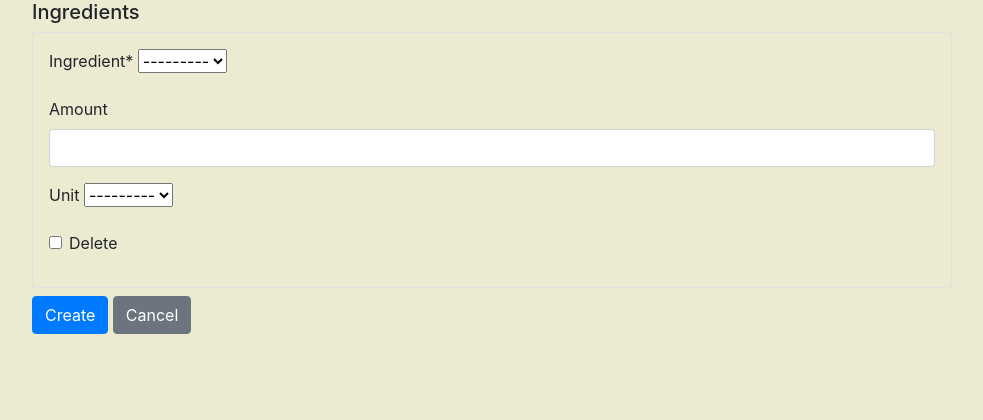
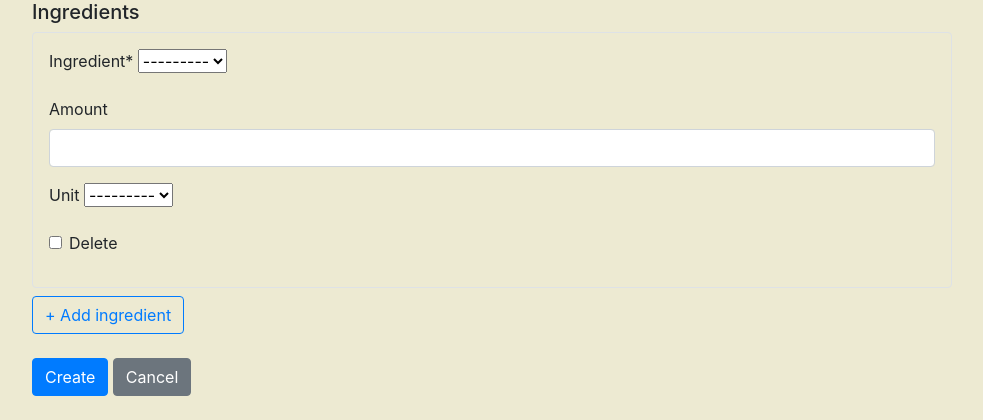
Before and after one commit to Pavlo-Voitov/restaurant-kitchen-service, a Django app: page /dishes/create in a window 1280 px wide. Shown: the part 708-1128 px from the top of the page, without its empty margins (243-1226 px from the left). Before the commit the page ends 1042 px from the top, so only its background shows below. Run offline with Django 5.2, Linux system fonts and the light colour scheme; the visitor is signed in with stand-in values (Sample User, id 1); data comes from the database, SQL or seed files in the repository; data that the repository does not hold is empty; parts of the project's set-up code (start-up, migrations or seed data) failed here and were passed over; some libraries are stand-ins or nearby versions.

Commit message:
Add 'Add ingredient' button to the create/update form and fix some code

```diff
--- a/kitchen/views.py
+++ b/kitchen/views.py
@@ -28,9 +28,7 @@ class DishListView(LoginRequiredMixin, generic.ListView):
         selected_dish_type = self.request.GET.get("dish_type")
         context["selected_dish_type"] = int(selected_dish_type) if selected_dish_type else None
 
-        cooks = Cook.objects.all()
         selected_cook = self.request.GET.get("cook")
-        context["cooks"] = cooks
         context["selected_cook"] = int(selected_cook) if selected_cook else None
 
         search_query = self.request.GET.get("search")
--- a/templates/kitchen/cook_detail.html
+++ b/templates/kitchen/cook_detail.html
@@ -5,7 +5,7 @@
   <p class="text-muted mb-1"><strong>Username:</strong> <a href="{% url 'kitchen:cook-update' %}">{{ cook.get_username }}</a></p>
 <p class="mb-1"><strong>Years of experience:</strong> {{ cook.years_of_experience|default:"—" }}</p>
 <p class="mb-1"><strong>Is staff:</strong> {{ cook.is_staff }}</p>
-<p><strong>Years of experience:</strong> {{ cook.email|default:"—" }}</p>
+<p><strong>Email:</strong> {{ cook.email|default:"—" }}</p>
 
 <hr>
 
--- a/templates/kitchen/dish_form.html
+++ b/templates/kitchen/dish_form.html
@@ -11,23 +11,59 @@
 
     {{ formset.management_form }}
 
-    {% for f in formset %}
-      <div class="border rounded p-3 mb-2">
-        {{ f|crispy }}
+    <div id="ingredients-forms">
+      {% for f in formset %}
+        <div class="border rounded p-3 mb-2 ingredient-form">
+          {{ f|crispy }}
+        </div>
+      {% endfor %}
+    </div>
+
+    <div id="empty-ingredient-form" class="d-none">
+      <div class="border rounded p-3 mb-2 ingredient-form">
+        {{ formset.empty_form|crispy }}
       </div>
-    {% endfor %}
+    </div>
 
-    <input type="submit" value="{% if object %}Save{% else %}Create{% endif %}" class="btn btn-primary">
+    <button type="button" class="btn btn-outline-primary mb-3" id="add-ingredient">
+      + Add ingredient
+    </button>
+
+    <br>
+
+    <input type="submit" value="{% if object %}Save{% else %}Create{% endif %}"
+           class="btn btn-primary mt-2">
     {% if object %}
-       <a class="btn btn-secondary"
+       <a class="btn btn-secondary mt-2"
         href="{% url 'kitchen:dish-detail' pk=object.pk %}">
         Cancel
        </a>
     {% else %}
-      <a class="btn btn-secondary" href="{% url 'kitchen:dish-list' %}">
+      <a class="btn btn-secondary mt-2" href="{% url 'kitchen:dish-list' %}">
      Cancel
       </a>
 {% endif %}
   </form>
 
+<script>
+  (function () {
+    const addBtn = document.getElementById("add-ingredient");
+    const formsContainer = document.getElementById("ingredients-forms");
+    const emptyFormContainer = document.getElementById("empty-ingredient-form");
+
+    if (!addBtn || !formsContainer || !emptyFormContainer) return;
+    const totalFormsInput = document.querySelector('input[name$="-TOTAL_FORMS"]');
+    if (!totalFormsInput) return;
+
+    addBtn.addEventListener("click", () => {
+      const formIndex = parseInt(totalFormsInput.value, 10);
+
+      const newFormHtml = emptyFormContainer.innerHTML.replaceAll("__prefix__", formIndex);
+
+      formsContainer.insertAdjacentHTML("beforeend", newFormHtml);
+      totalFormsInput.value = formIndex + 1;
+    });
+  })();
+</script>
+
 {% endblock %}
```
